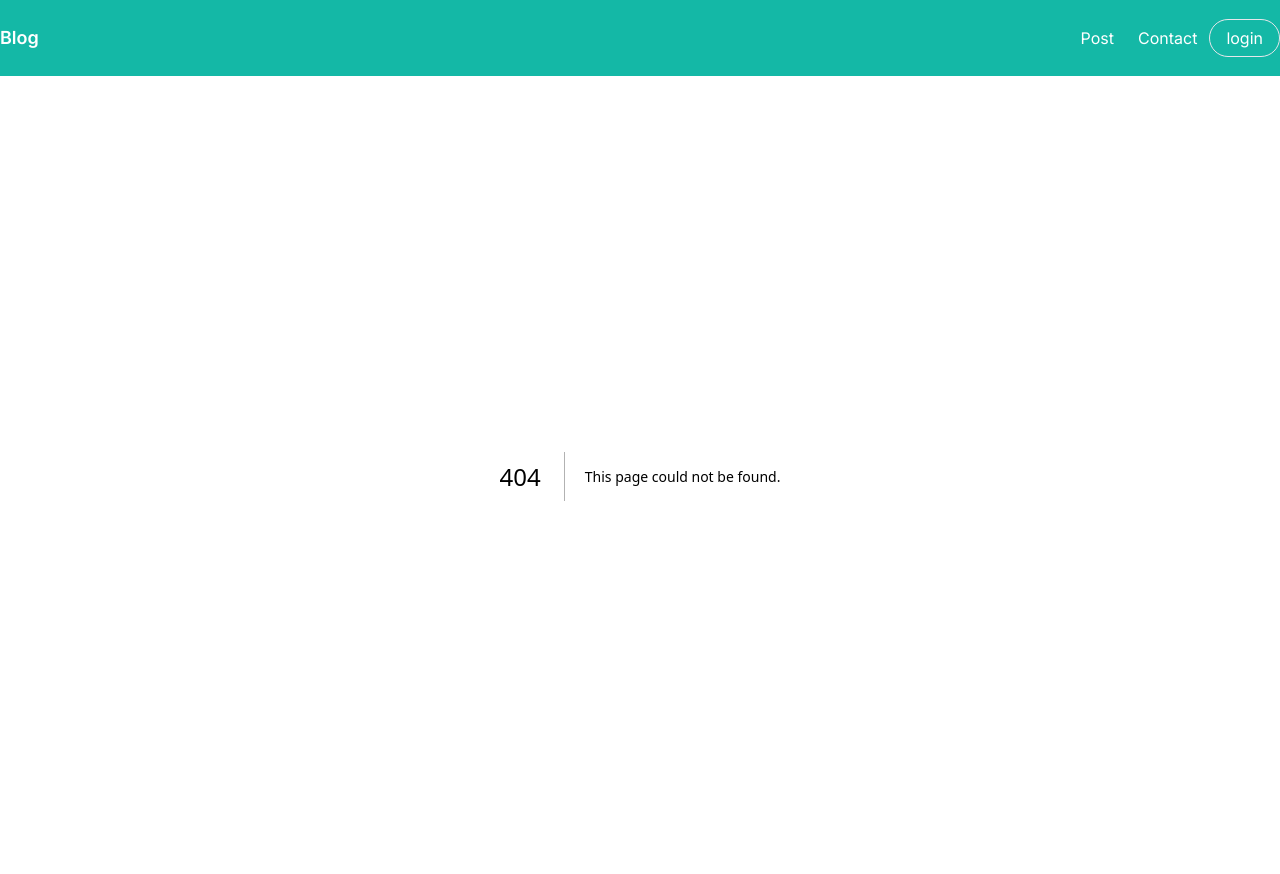
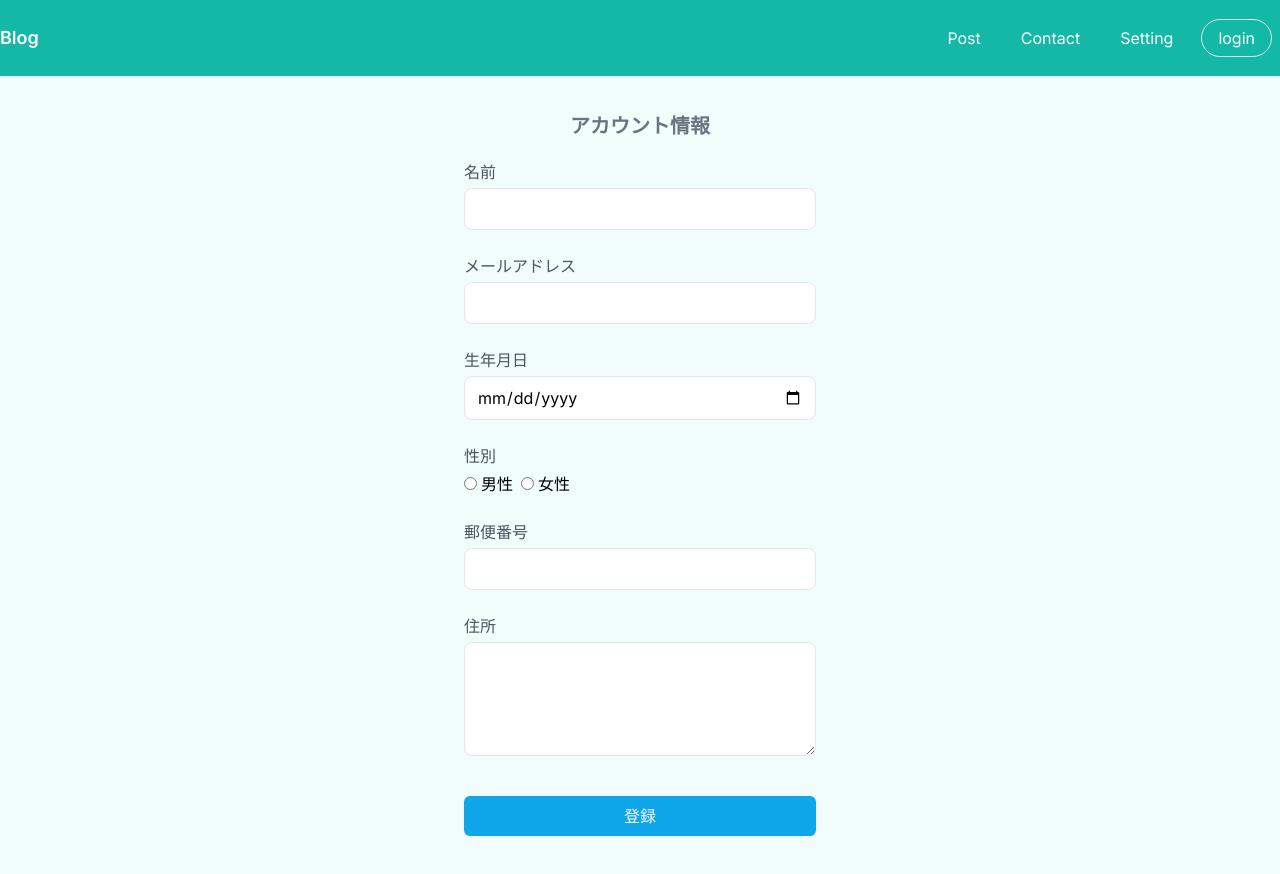
Before and after one commit to kiwichan101kg/next_blog_firebase, a Next.js app: page /setting in a window 1280 px wide. Before the commit this address had no page. Built offline with nearby package versions, Linux system fonts and the light colour scheme.

Commit message:
Container　横幅可変

```diff
--- a/package.json
+++ b/package.json
@@ -25,6 +25,7 @@
     "postcss": "8.4.27",
     "react": "18.2.0",
     "react-dom": "18.2.0",
+    "react-hook-form": "^7.45.4",
     "tailwindcss": "3.3.3",
     "typescript": "5.1.6"
   }
--- a/src/app/components/Container.tsx
+++ b/src/app/components/Container.tsx
@@ -1,7 +1,23 @@
 import React, { ReactNode } from "react";
 
-const Container = ({ children }: { children: ReactNode }) => {
-  return <div className="container  p-4 m-auto">{children}</div>;
+const Container = ({
+  half,
+  children,
+}: {
+  half?: boolean;
+  children: ReactNode;
+}) => {
+  return (
+    <div
+      className={
+        half
+          ? "container  p-4 m-auto max-w-sm"
+          : "container  p-4 m-auto max-w-3xl"
+      }
+    >
+      {children}
+    </div>
+  );
 };
 
 export default Container;
--- a/src/app/components/Nav.tsx
+++ b/src/app/components/Nav.tsx
@@ -15,22 +15,29 @@ const Nav = ({ isAuth }: { isAuth: boolean }) => {
       <ul className={styles.list}>
         <Link
           href={"/posts"}
-          className="text-white hover:text-white hover:bg-teal-400 duration-200 scale-95  rounded-full px-3 py-2"
+          className="text-white hover:text-white hover:bg-teal-400 duration-200 scale-95  rounded-full mx-2 px-3 py-2"
           onClick={() => setNavIsOpen(false)}
         >
           Post
         </Link>
         <Link
           href={"/contact"}
-          className="text-white hover:text-white hover:bg-teal-400 duration-200 scale-95  rounded-full px-3 py-2"
+          className="text-white hover:text-white hover:bg-teal-400 duration-200 scale-95  rounded-full mx-2 px-3 py-2"
           onClick={() => setNavIsOpen(false)}
         >
           Contact
         </Link>
+        <Link
+          href={"/setting"}
+          className="text-white hover:text-white hover:bg-teal-400 duration-200 scale-95  rounded-full mx-2 px-3 py-2"
+          onClick={() => setNavIsOpen(false)}
+        >
+          Setting
+        </Link>
         {isAuth ? (
           <Link
             href={"/logout"}
-            className="text-white hover:text-white hover:bg-teal-400 duration-200 scale-95 border rounded-full px-4 py-2"
+            className="text-white hover:text-white hover:bg-teal-400 duration-200 scale-95 border rounded-full mx-2 px-4 py-2"
             onClick={() => setNavIsOpen(false)}
           >
             logout
@@ -38,7 +45,7 @@ const Nav = ({ isAuth }: { isAuth: boolean }) => {
         ) : (
           <Link
             href={"/login"}
-            className="text-white hover:text-white hover:bg-teal-400 duration-200 scale-95 border rounded-full px-4 py-2"
+            className="text-white hover:text-white hover:bg-teal-400 duration-200 scale-95 border rounded-full mx-2 px-4 py-2"
             onClick={() => setNavIsOpen(false)}
           >
             login
--- a/src/app/contact/page.tsx
+++ b/src/app/contact/page.tsx
@@ -1,7 +1,68 @@
-import React from "react";
+"use client";
+import React, { useCallback, useState } from "react";
 
 const page = () => {
-  return <div>contact</div>;
+  console.log("pageレンダリング");
+
+  const [count1, setCount1] = useState(0);
+  const [count2, setCount2] = useState(0);
+
+  const handleCountUp = useCallback(() => {
+    setCount1((prev) => prev + 1);
+  }, [count1]);
+
+  const handleCountDown = useCallback(() => {
+    setCount2((prev) => prev - 1);
+  }, [count2]);
+
+  return (
+    <div>
+      <div>
+        <Child1 handleCountUp={handleCountUp} />
+        <ChildCount1 count1={count1} />
+      </div>
+      <div>
+        <Child2 handleCountDown={handleCountDown} />
+        <ChildCount2 count2={count2} />
+      </div>
+    </div>
+  );
 };
 
 export default page;
+
+const Child1 = React.memo(
+  ({ handleCountUp }: { handleCountUp: () => void }) => {
+    console.log("ボタン1レンダリング");
+
+    return (
+      <div>
+        <button onClick={handleCountUp}>CountUp1</button>
+      </div>
+    );
+  }
+);
+
+const Child2 = React.memo(
+  ({ handleCountDown }: { handleCountDown: () => void }) => {
+    console.log("ボタン2レンダリング");
+
+    return (
+      <div>
+        <button onClick={handleCountDown}>CountDown2</button>
+      </div>
+    );
+  }
+);
+
+const ChildCount1 = React.memo(({ count1 }: { count1: number }) => {
+  console.log("Count1レンダリング");
+
+  return <>Count1：{count1}</>;
+});
+
+const ChildCount2 = React.memo(({ count2 }: { count2: number }) => {
+  console.log("Count2レンダリング");
+
+  return <>Count2：{count2}</>;
+});
--- /dev/null
+++ b/src/app/login/LoginForm.tsx
@@ -0,0 +1,42 @@
+import React from "react";
+
+const LoginForm = () => {
+  return (
+    <>
+      <form action="" className="flex flex-col gap-6 ">
+        <div className="flex flex-col ">
+          <label htmlFor="email" className="text-gray-600 mb-1">
+            メールアドレス
+          </label>
+          <input
+            type="email"
+            id="email"
+            name="email"
+            aria-label="メールアドレス"
+            className=" border rounded-lg py-2 px-3 focus:outline-none focus:ring focus:border-blue-300"
+          />
+        </div>
+
+        <div className="flex flex-col ">
+          <label htmlFor="name" className="text-gray-600 mb-1">
+            パスワード
+          </label>
+          <input
+            type="password"
+            id="password"
+            name="password"
+            aria-label="パスワード"
+            className="border rounded-lg py-2 px-3 focus:outline-none focus:ring focus:border-blue-300"
+          />
+        </div>
+        <div className="flex justify-center">
+          <button className="w-full rounded-md px-3 py-2  text-white bg-sky-500  hover:bg-sky-700 hover:scale-95 duration-200  ">
+            ログイン
+          </button>
+        </div>
+      </form>
+    </>
+  );
+};
+
+export default LoginForm;
--- a/src/app/login/page.tsx
+++ b/src/app/login/page.tsx
@@ -5,6 +5,7 @@ import { auth, provider } from "../lib/firebaseConfig";
 import { useRouter } from "next/navigation";
 import { useAuthContext } from "../context/auth";
 import Container from "../components/Container";
+import LoginForm from "./LoginForm";
 
 const page = () => {
   const router = useRouter();
@@ -22,14 +23,21 @@ const page = () => {
   };
   return (
     <>
-      <Container>
-        <h1>ログインで始める</h1>
-        <button
-          onClick={loginWithGoogle}
-          className="px-2 py-1 bg-white text-blue-500 border border-blue-500 font-semibold rounded hover:bg-blue-100 duration-200 hover:scale-95"
-        >
-          Googleでログイン
-        </button>
+      <Container half>
+        <h1 className="text-center  text-gray-500 font-bold text-xl p-5">
+          ログインで始める
+        </h1>
+
+        <LoginForm />
+
+        <div className="flex justify-center">
+          <button
+            onClick={loginWithGoogle}
+            className="w-full px-2 py-1 my-6 bg-white text-blue-500 border border-blue-500 font-semibold rounded hover:bg-blue-100 duration-200 hover:scale-95"
+          >
+            Googleでログイン
+          </button>
+        </div>
       </Container>
     </>
   );
--- /dev/null
+++ b/src/app/setting/UserInfoForm.tsx
@@ -0,0 +1,113 @@
+"use client";
+import React from "react";
+import { useForm } from "react-hook-form";
+
+const UserInfoForm = () => {
+  const { register, handleSubmit } = useForm();
+  return (
+    <div>
+      <form action="" className="flex flex-col gap-6">
+        <div className="flex flex-col">
+          <label htmlFor="name" className="text-gray-600 mb-1">
+            名前
+          </label>
+          <input
+            type="text"
+            id="name"
+            name="name"
+            aria-label="名前"
+            className="border rounded-lg py-2 px-3 focus:outline-none focus:ring focus:border-blue-300"
+          />
+        </div>
+
+        <div className="flex flex-col">
+          <label htmlFor="email" className="text-gray-600 mb-1">
+            メールアドレス
+          </label>
+          <input
+            type="email"
+            id="email"
+            name="email"
+            aria-label="メールアドレス"
+            className="border rounded-lg py-2 px-3 focus:outline-none focus:ring focus:border-blue-300"
+          />
+        </div>
+
+        <div className="flex flex-col">
+          <label htmlFor="birthday" className="text-gray-600 mb-1">
+            生年月日
+          </label>
+          <input
+            type="date"
+            id="birthday"
+            name="birthday"
+            aria-label="生年月日"
+            className="border rounded-lg py-2 px-3 focus:outline-none focus:ring focus:border-blue-300"
+          />
+        </div>
+
+        <div className="flex flex-col">
+          <label className="text-gray-600 mb-1">性別</label>
+          <div className="flex">
+            <label htmlFor="male" className="mr-2">
+              <input
+                type="radio"
+                id="male"
+                name="gender"
+                aria-label="男性"
+                className="mr-1"
+              />
+              男性
+            </label>
+            <label htmlFor="female">
+              <input
+                type="radio"
+                id="female"
+                name="gender"
+                aria-label="女性"
+                className="mr-1"
+              />
+              女性
+            </label>
+          </div>
+        </div>
+
+        <div className="flex flex-col">
+          <label htmlFor="zipcode" className="text-gray-600 mb-1">
+            郵便番号
+          </label>
+          <input
+            type="text"
+            id="zipcode"
+            name="zipcode"
+            required
+            pattern="[0-9]{7}"
+            aria-label="郵便番号"
+            className="border rounded-lg py-2 px-3 focus:outline-none focus:ring focus:border-blue-300"
+          />
+        </div>
+
+        <div className="flex flex-col">
+          <label htmlFor="address" className="text-gray-600 mb-1">
+            住所
+          </label>
+          <textarea
+            name="address"
+            id="address"
+            aria-label="住所"
+            className="border rounded-lg py-2 px-3 focus:outline-none focus:ring focus:border-blue-300"
+            rows={4}
+          ></textarea>
+        </div>
+
+        <div className="flex justify-center">
+          <button className="w-full rounded-md px-3 py-2 my-4 text-white bg-sky-500  hover:bg-sky-700 hover:scale-95 duration-200  ">
+            登録
+          </button>
+        </div>
+      </form>
+    </div>
+  );
+};
+
+export default UserInfoForm;
--- /dev/null
+++ b/src/app/setting/page.tsx
@@ -0,0 +1,16 @@
+import React from "react";
+import Container from "../components/Container";
+import UserInfoForm from "./UserInfoForm";
+
+const page = () => {
+  return (
+    <Container half>
+      <h1 className="text-center text-gray-500 font-bold text-xl p-5">
+        アカウント情報
+      </h1>
+      <UserInfoForm />
+    </Container>
+  );
+};
+
+export default page;
```
Also changed, not shown: 1 other file (tests, documents, lock files or other folders).
